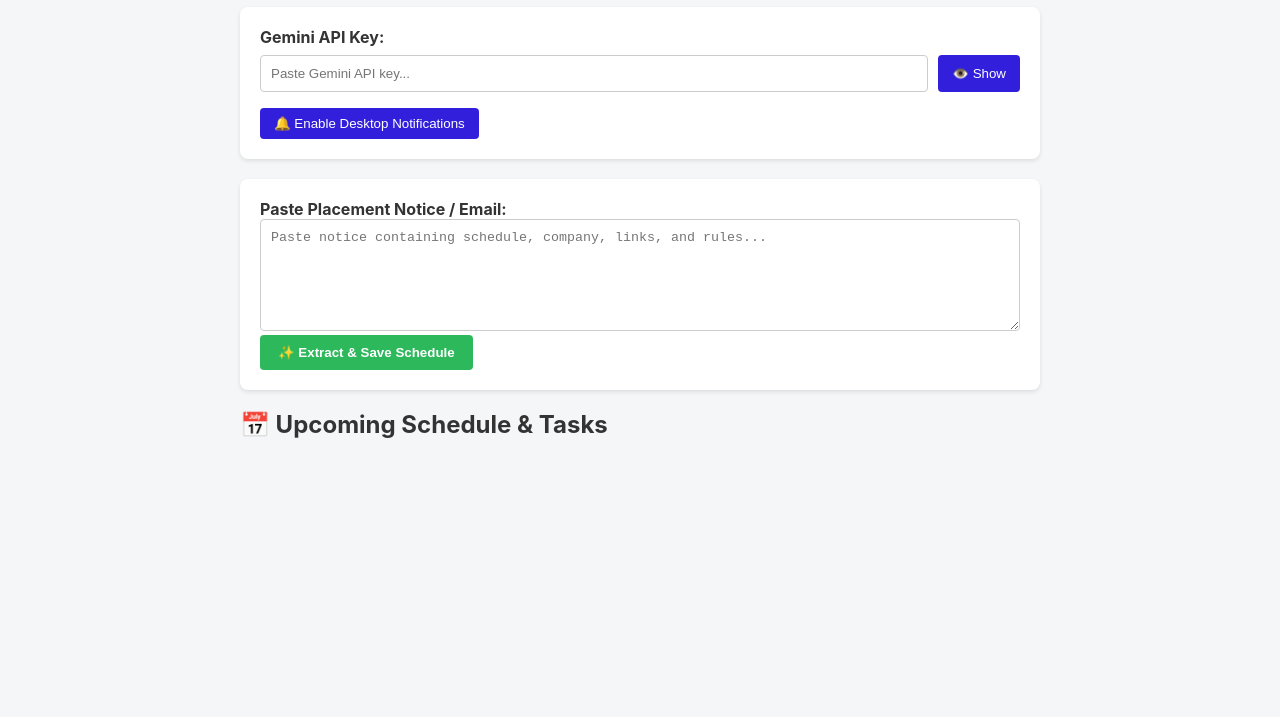
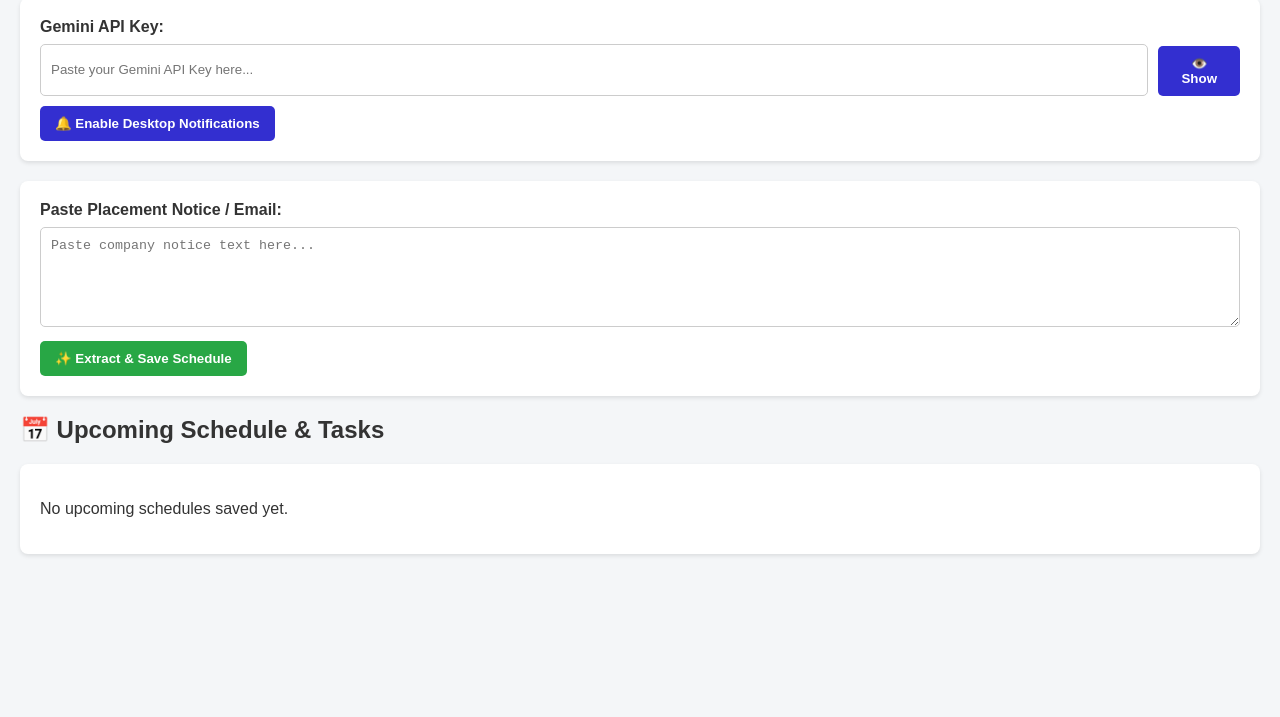
Before and after one commit to Chaitra1954/placement-assisstant, a plain HTML site: page index.html in a window 1280 px wide. Shown: the part 83-800 px from the top of the page. Drawn offline with Linux system fonts and the light colour scheme.

Commit message:
Refactor index.html for improved structure and styling
Updated the layout and styles for the AI Placement Schedule Assistant. Changed element IDs and classes for better functionality and consistency.

```diff
--- a/index.html
+++ b/index.html
@@ -1,79 +1,17 @@
 <!DOCTYPE html>
 <html lang="en">
 <head>
-  <meta charset="UTF-8" />
-  <meta name="viewport" content="width=device-width, initial-scale=1.0" />
-  <title>AI Placement Assistant</title>
+  <meta charset="UTF-8">
+  <meta name="viewport" content="width=device-width, initial-scale=1.0">
+  <title>AI Placement Schedule Assistant</title>
   <style>
-    body {
-      font-family: -apple-system, BlinkMacSystemFont, "Segoe UI", Roboto, Helvetica, Arial, sans-serif;
-      max-width: 800px;
-      margin: 30px auto;
-      padding: 0 20px;
-      background-color: #f4f6f8;
-      color: #333;
-    }
-    h1 { color: #1a252f; }
-    .card {
-      background: white;
-      border-radius: 8px;
-      padding: 20px;
-      margin-bottom: 20px;
-      box-shadow: 0 2px 4px rgba(0,0,0,0.1);
-    }
-    .card.conflict {
-      border-left: 5px solid #e74c3c;
-      background-color: #fdf2f2;
-    }
-    .badge-conflict {
-      background-color: #e74c3c;
-      color: white;
-      padding: 4px 8px;
-      font-size: 12px;
-      font-weight: bold;
-      border-radius: 4px;
-    }
-    .input-group {
-      display: flex;
-      gap: 10px;
-      margin: 8px 0 16px;
-    }
-    input[type="text"], input[type="password"], textarea {
-      width: 100%;
-      padding: 10px;
-      border: 1px solid #ccc;
-      border-radius: 4px;
-      box-sizing: border-box;
-    }
-    button.btn-primary {
-      background-color: #2eb85c;
-      color: white;
-      border: none;
-      padding: 10px 18px;
-      border-radius: 4px;
-      font-weight: bold;
-      cursor: pointer;
-    }
-    button.btn-secondary {
-      background-color: #321fdb;
-      color: white;
-      border: none;
-      padding: 8px 14px;
-      border-radius: 4px;
-      cursor: pointer;
-      white-space: nowrap;
-    }
-    .checklist {
-      margin-top: 12px;
-      background: #f8f9fa;
-      padding: 10px 15px;
-      border-radius: 6px;
-      border: 1px solid #e9ecef;
-    }
-    .checklist ul {
-      margin: 5px 0 0;
-      padding-left: 20px;
-    }
+    body { font-family: Arial, sans-serif; margin: 20px; background-color: #f4f6f8; color: #333; }
+    .card { background: #fff; padding: 20px; margin-bottom: 20px; border-radius: 8px; box-shadow: 0 2px 4px rgba(0,0,0,0.1); }
+    button { padding: 10px 15px; border: none; border-radius: 5px; cursor: pointer; font-weight: bold; margin-top: 10px; }
+    .btn-primary { background-color: #332fd0; color: white; }
+    .btn-success { background-color: #28a745; color: white; }
+    input[type="text"], input[type="password"], textarea { width: 100%; padding: 10px; margin-top: 8px; border: 1px solid #ccc; border-radius: 5px; box-sizing: border-box; }
+    textarea { height: 100px; resize: vertical; }
   </style>
 </head>
 <body>
@@ -82,34 +20,27 @@
 
   <!-- API Key & Notification Setup -->
   <div class="card">
-    <label for="apiKey"><strong>Gemini API Key:</strong></label>
-    <div class="input-group">
-      <input type="password" id="apiKey" placeholder="Paste Gemini API key..." onblur="saveApiKey()" autocomplete="off" />
-      <button class="btn-secondary" onclick="toggleApiKeyVisibility()" id="toggleBtn" type="button">👁️ Show</button>
+    <label for="apiKeyInput"><strong>Gemini API Key:</strong></label>
+    <div style="display: flex; gap: 10px;">
+      <input type="password" id="apiKeyInput" placeholder="Paste your Gemini API Key here...">
+      <button id="toggleApiKeyBtn" class="btn-primary" onclick="toggleApiKey()">👁️ Show</button>
     </div>
-    <button class="btn-secondary" onclick="requestNotificationAccess()" type="button">🔔 Enable Desktop Notifications</button>
+    <button class="btn-primary" onclick="requestNotificationPermission()">🔔 Enable Desktop Notifications</button>
   </div>
 
   <!-- Raw Notice Input -->
   <div class="card">
-    <label for="rawInput"><strong>Paste Placement Notice / Email:</strong></label>
-    <textarea id="rawInput" rows="6" placeholder="Paste notice containing schedule, company, links, and rules..."></textarea>
-    <button id="parseBtn" class="btn-primary" onclick="addScheduleWithAI()">✨ Extract & Save Schedule</button>
+    <label for="noticeInput"><strong>Paste Placement Notice / Email:</strong></label>
+    <textarea id="noticeInput" placeholder="Paste company notice text here..."></textarea>
+    <button class="btn-success" onclick="extractSchedule()">✨ Extract & Save Schedule</button>
   </div>
-
-  <!-- Daily Briefing Container -->
-  <div id="briefingContainer" class="card" style="display: none; background-color: #e8f4fe; border-left: 5px solid #321fdb;"></div>
 
   <!-- Schedule Display List -->
   <h2>📅 Upcoming Schedule & Tasks</h2>
-  <div id="scheduleList"></div>
+  <div id="scheduleList" class="card">
+    <p>No upcoming schedules saved yet.</p>
+  </div>
 
-  <!-- Firebase Web SDK Libraries -->
-  <script src="https://www.gstatic.com/firebasejs/10.8.0/firebase-app-compat.js"></script>
-  <script src="https://www.gstatic.com/firebasejs/10.8.0/firebase-firestore-compat.js"></script>
-  <script src="https://www.gstatic.com/firebasejs/10.8.0/firebase-analytics-compat.js"></script>
-
-  <!-- Application Logic -->
   <script src="app.js"></script>
 </body>
 </html>
```
